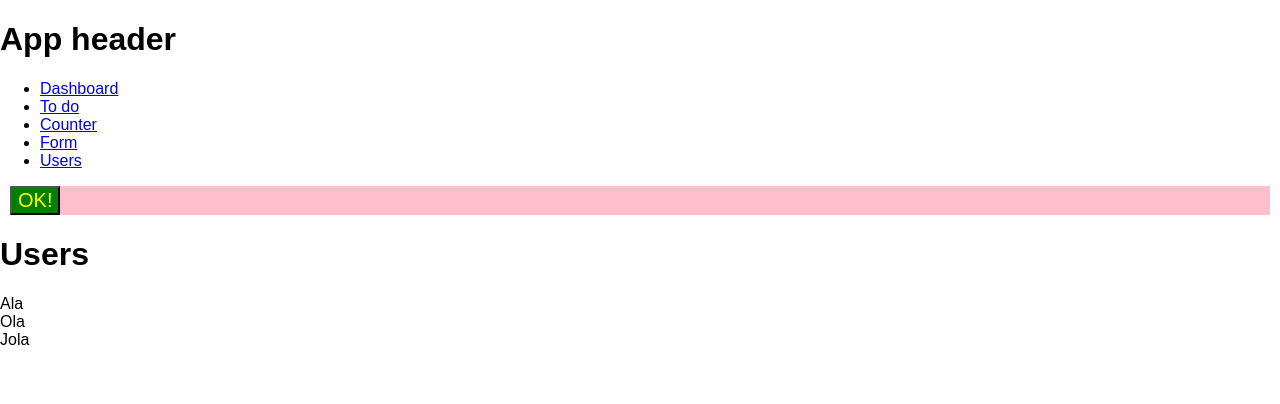
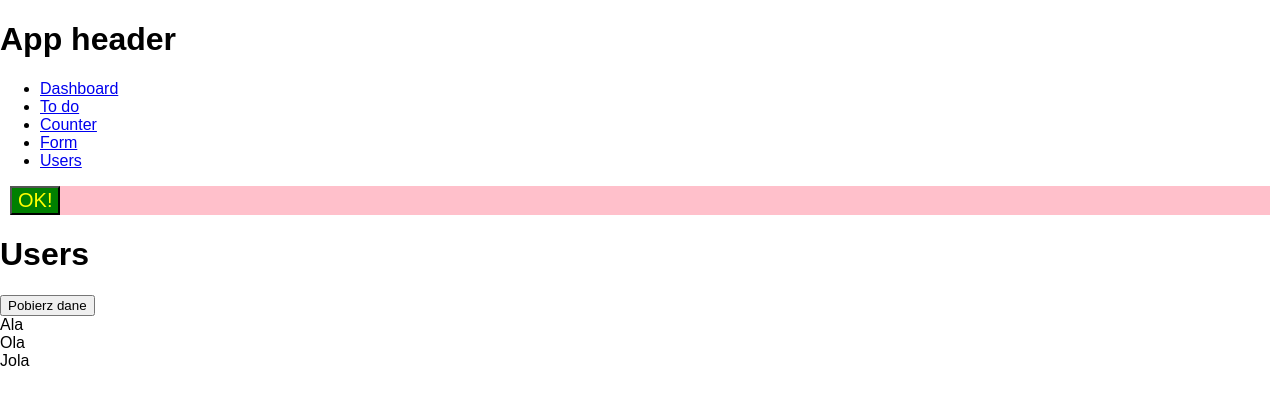
Before and after one commit to wojciechpaluch/react, a React (Create React App) app: page /Users in a window 1280 px wide. Shown: the top 404 px of the page. Built offline with nearby package versions, Linux system fonts and the light colour scheme.

Commit message:
added fetch

```diff
--- a/src/components/Users/index.js
+++ b/src/components/Users/index.js
@@ -4,22 +4,36 @@ class Users extends Component {
 
     constructor(props) {
         super(props);
-        this.state = [{
-            name: 'Ala'
-        }, {
-            name: 'Ola'
-        }, {
-            name: 'Jola'
-        }];
+        this.fetchData = this.fetchData.bind(this);
+        this.state = {
+            users: [{
+                name: 'Ala'
+            }, {
+                name: 'Ola'
+            }, {
+                name: 'Jola'
+            }]
+        }
     }
 
+
+    fetchData() {
+        fetch('https://jsonplaceholder.typicode.com/users')
+            .then(response => {
+                return response.json();
+            })
+            .then(data => {
+                this.setState({users: data});
+            })
+    }
 
     render() {
         return (
             <div>
                 <h1> Users </h1>
-                {this.state.map((users, index) => (
-                    <div key={index}>{users.name}</div>
+                <button onClick={this.fetchData}>Pobierz dane</button>
+                {this.state.users.map((user, index) => (
+                    <div key={index}>{user.name}</div>
                 ))}
             </div>
         );
```
